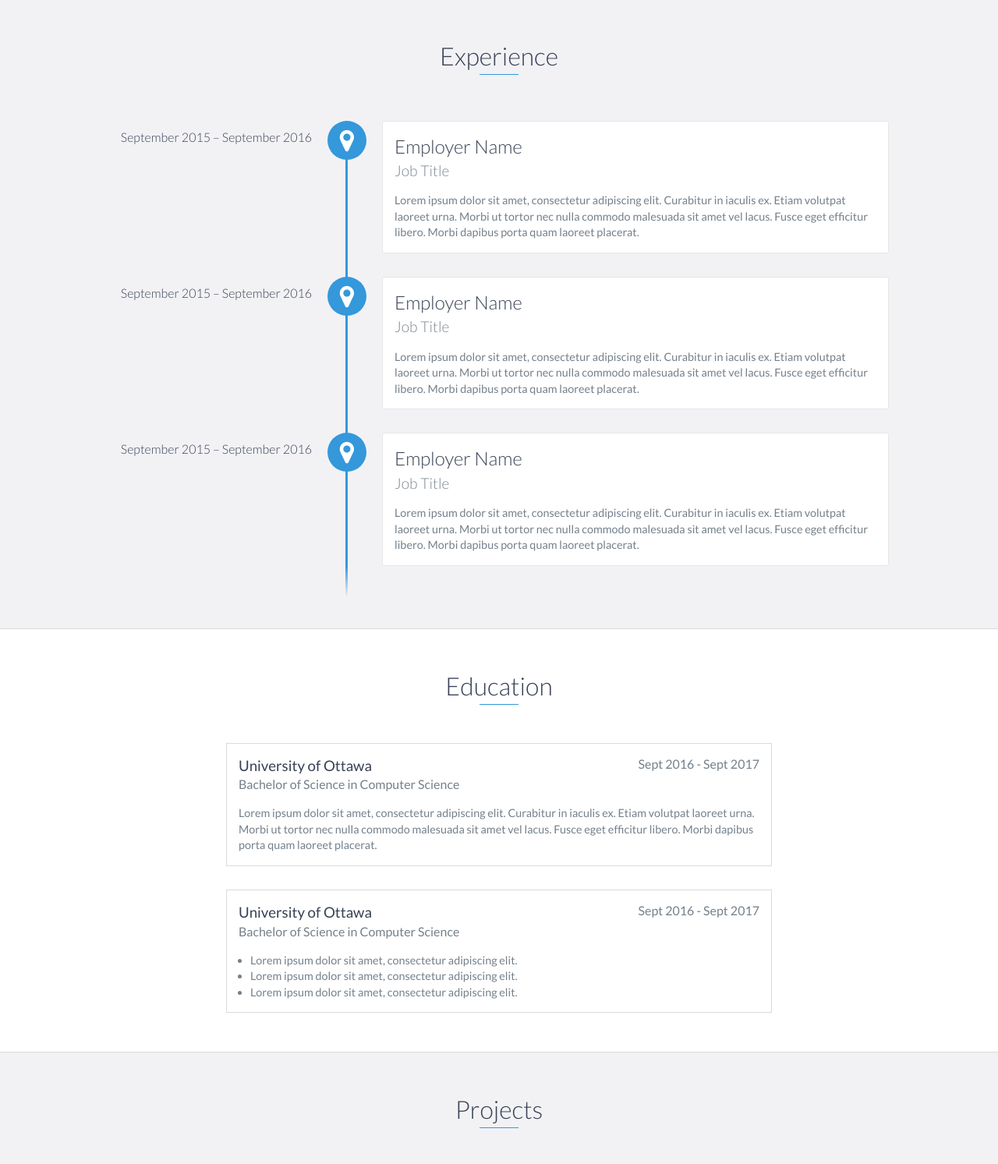
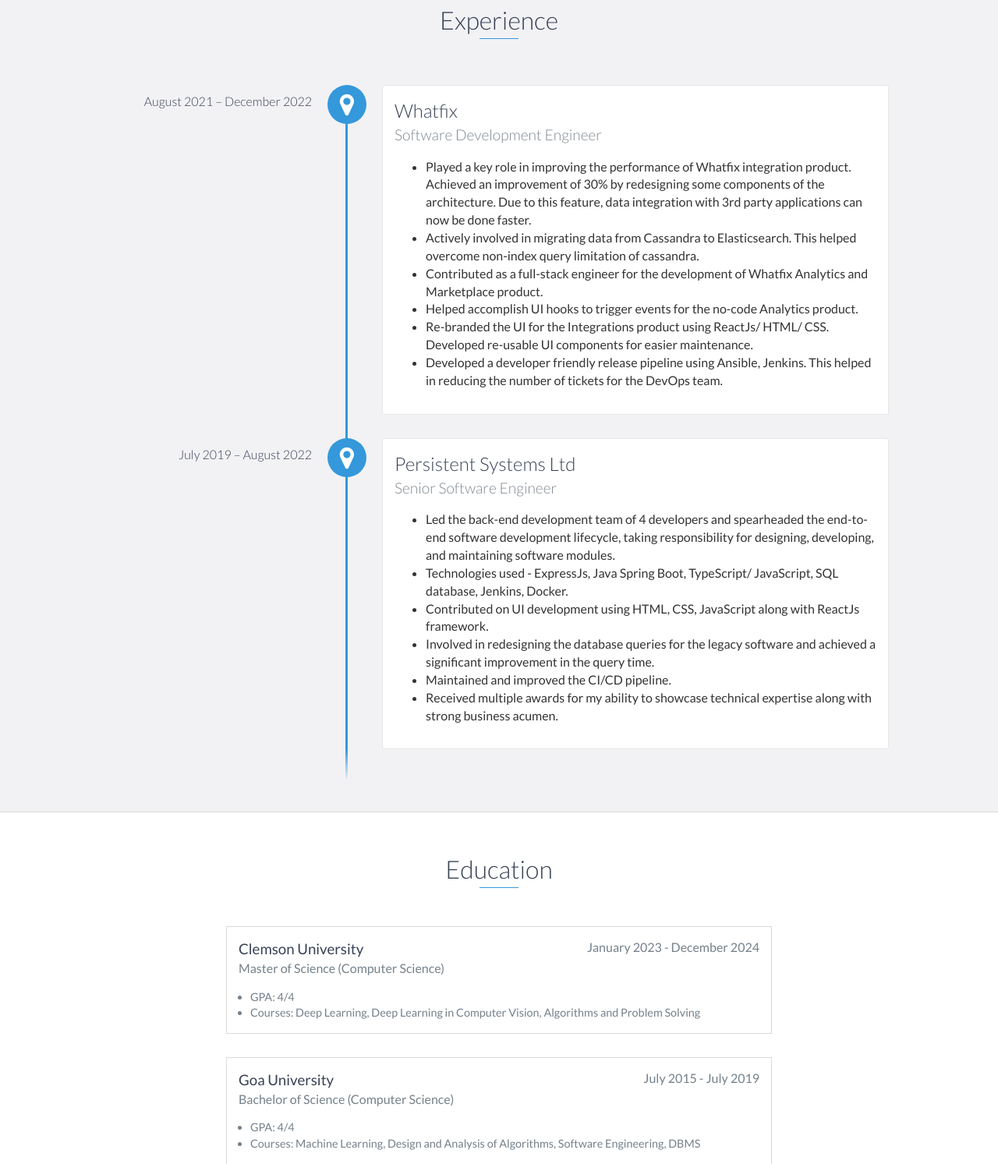
Before and after one commit to pranavsilimkhan/pranavsilimkhan.github.io, a website: page index.html in a window 1280 px wide. Shown: the part 1112-2605 px from the top of the page at 78% size. Drawn offline with nearby package versions, Linux system fonts and the light colour scheme.

Commit message:
Updated details in index file

```diff
--- a/index.html
+++ b/index.html
@@ -48,9 +48,9 @@
 
     <div id="lead">
         <div id="lead-content">
-            <h1>Ryan Fitzgerald</h1>
+            <h1>Pranav Silimkhan</h1>
             <h2>Software Engineer</h2>
-            <a href="#" class="btn-rounded-white">Download Resume</a>
+            <a href="https://drive.google.com/drive/folders/1luUa5ir1Bg9lkfruBuZ_WyrClITe1n7v" class="btn-rounded-white">Download Resume</a>
         </div>
         <!-- End #lead-content -->
 
@@ -73,9 +73,7 @@
                 </div>
                 <div class="col-md-8">
                     <p>
-                        Lorem ipsum dolor sit amet, consectetur adipiscing elit. Curabitur in iaculis ex. Etiam volutpat laoreet urna. Morbi ut tortor nec nulla commodo malesuada sit amet vel lacus. Fusce eget efficitur libero. Morbi dapibus porta quam laoreet placerat. Donec
-                        eu vehicula neque. Donec viverra lorem nunc, tempus euismod eros sollicitudin ut. Quisque et tincidunt libero. Donec id pharetra justo. Proin euismod lacinia dolor, eu scelerisque justo tempus pharetra. Vivamus nunc justo, finibus
-                        ut nisl sed, euismod rhoncus nulla. Proin sed magna egestas, egestas ante et, congue eros. In consequat, mauris dapibus tincidunt suscipit, ex libero aliquet diam, at maximus risus enim non leo.
+                        Hello! I'm Pranav, an ambitious and creative computer science professional with a relentless pursuit of excellence in technology. With a Master's degree in Computer Science from Clemson University and a stellar academic record, I am adept at problem solving and algorithms, thriving on solving complex problems and building cutting-edge solutions. As an enthusiastic learner, I continuously explore the latest advancements in the field of computer science, and I am eager to apply my skills and knowledge to real-world challenges.
                     </p>
                 </div>
             </div>
@@ -86,28 +84,36 @@
     <div id="experience" class="background-alt">
         <h2 class="heading">Experience</h2>
         <div id="experience-timeline">
-            <div data-date="September 2015 – September 2016">
-                <h3>Employer Name</h3>
-                <h4>Job Title</h4>
+            <div data-date="August 2021 – December 2022">
+                <h3>Whatfix</h3>
+                <h4>Software Development Engineer</h4>
                 <p>
-                    Lorem ipsum dolor sit amet, consectetur adipiscing elit. Curabitur in iaculis ex. Etiam volutpat laoreet urna. Morbi ut tortor nec nulla commodo malesuada sit amet vel lacus. Fusce eget efficitur libero. Morbi dapibus porta quam laoreet placerat.
+                    <ul>
+                        <li>Played a key role in improving the performance of Whatfix integration product. Achieved an improvement of 30% by redesigning some components of the architecture. Due to this feature, data integration with 3rd party applications can now be done faster.</li>
+                        <li>Actively involved in migrating data from Cassandra to Elasticsearch. This helped overcome non-index query limitation of cassandra.</li>
+                        <li>Contributed as a full-stack engineer for the development of Whatfix Analytics and Marketplace product.</li>
+                        <li>Helped accomplish UI hooks to trigger events for the no-code Analytics product.</li>
+                        <li>Re-branded the UI for the Integrations product using ReactJs/ HTML/ CSS. Developed re-usable UI components for easier maintenance.</li>
+                        <li>Developed a developer friendly release pipeline using Ansible, Jenkins. This helped in reducing the number of tickets for the DevOps team.</li>
+                    </ul>
                 </p>
             </div>
 
-            <div data-date="September 2015 – September 2016">
-                <h3>Employer Name</h3>
-                <h4>Job Title</h4>
+            <div data-date="July 2019 – August 2022">
+                <h3>Persistent Systems Ltd</h3>
+                <h4>Senior Software Engineer</h4>
                 <p>
-                    Lorem ipsum dolor sit amet, consectetur adipiscing elit. Curabitur in iaculis ex. Etiam volutpat laoreet urna. Morbi ut tortor nec nulla commodo malesuada sit amet vel lacus. Fusce eget efficitur libero. Morbi dapibus porta quam laoreet placerat.
+                    <ul>
+                        <li>Led the back-end development team of 4 developers and spearheaded the end-to-end software development lifecycle, taking responsibility for designing, developing, and maintaining software modules.</li>
+                        <li>Technologies used - ExpressJs, Java Spring Boot, TypeScript/ JavaScript, SQL database, Jenkins, Docker.</li>
+                        <li>Contributed on UI development using HTML, CSS, JavaScript along with ReactJs framework.</li>
+                        <li>Involved in redesigning the database queries for the legacy software and achieved a significant improvement in the query time.</li>
+                        <li>Maintained and improved the CI/CD pipeline.</li>
+                        <li>Received multiple awards for my ability to showcase technical expertise along with strong business acumen.</li>
+                    </ul>
                 </p>
             </div>
 
-            <div data-date="September 2015 – September 2016">
-                <h3>Employer Name</h3>
-                <h4>Job Title</h4>
-                <p>
-                    Lorem ipsum dolor sit amet, consectetur adipiscing elit. Curabitur in iaculis ex. Etiam volutpat laoreet urna. Morbi ut tortor nec nulla commodo malesuada sit amet vel lacus. Fusce eget efficitur libero. Morbi dapibus porta quam laoreet placerat.
-                </p>
             </div>
         </div>
     </div>
@@ -116,28 +122,28 @@
     <div id="education">
         <h2 class="heading">Education</h2>
         <div class="education-block">
-            <h3>University of Ottawa</h3>
-            <span class="education-date">Sept 2016 - Sept 2017</span>
-            <h4>Bachelor of Science in Computer Science</h4>
+            <h3>Clemson University</h3>
+            <span class="education-date">January 2023 - December 2024</span>
+            <h4>Master of Science (Computer Science)</h4>
             <p>
-                Lorem ipsum dolor sit amet, consectetur adipiscing elit. Curabitur in iaculis ex. Etiam volutpat laoreet urna. Morbi ut tortor nec nulla commodo malesuada sit amet vel lacus. Fusce eget efficitur libero. Morbi dapibus porta quam laoreet placerat.
+                <ul>
+                    <li>GPA: 4/4 </li>
+                    <li>Courses: Deep Learning, Deep Learning in Computer Vision, Algorithms and Problem Solving</li>
+                </ul>
             </p>
         </div>
         <!-- End .education-block -->
 
         <div class="education-block">
-            <h3>University of Ottawa</h3>
-            <span class="education-date">Sept 2016 - Sept 2017</span>
-            <h4>Bachelor of Science in Computer Science</h4>
+            <h3>Goa University</h3>
+            <span class="education-date">July 2015 - July 2019</span>
+            <h4>Bachelor of Science (Computer Science)</h4>
             <ul>
                 <li>
-                    Lorem ipsum dolor sit amet, consectetur adipiscing elit.
+                    GPA: 4/4
                 </li>
                 <li>
-                    Lorem ipsum dolor sit amet, consectetur adipiscing elit.
-                </li>
-                <li>
-                    Lorem ipsum dolor sit amet, consectetur adipiscing elit.
+                    Courses: Machine Learning, Design and Analysis of Algorithms, Software Engineering, DBMS
                 </li>
             </ul>
         </div>
@@ -155,9 +161,9 @@
                     </div>
                     <!-- End .project-image -->
                     <div class="project-info">
-                        <h3>Project Name Here</h3>
+                        <h3>Multi-modal model for detection of hateful memes</h3>
                         <p>
-                            Lorem ipsum dolor sit amet, consectetur adipiscing elit. Curabitur in iaculis ex. Etiam volutpat laoreet urna. Morbi ut tortor nec nulla commodo malesuada sit amet vel lacus. Fusce eget efficitur libero. Morbi dapibus porta quam laoreet placerat.
+                            Developed a multi-model (text+vision) model using BERT and ResNet as baseline models to identify hatred in memes
                         </p>
                         <a href="#">View Project</a>
                     </div>
@@ -171,9 +177,9 @@
                     </div>
                     <!-- End .project-image -->
                     <div class="project-info">
-                        <h3>Project Name Here</h3>
+                        <h3>Review classification using NLP</h3>
                         <p>
-                            Lorem ipsum dolor sit amet, consectetur adipiscing elit. Curabitur in iaculis ex. Etiam volutpat laoreet urna. Morbi ut tortor nec nulla commodo malesuada sit amet vel lacus. Fusce eget efficitur libero. Morbi dapibus porta quam laoreet placerat.
+                            Fine-tuned LLM’s to classify reviews. Used various fine-tuning methods to improve the accuracy of the model
                         </p>
                         <a href="#">View Project</a>
                     </div>
```
